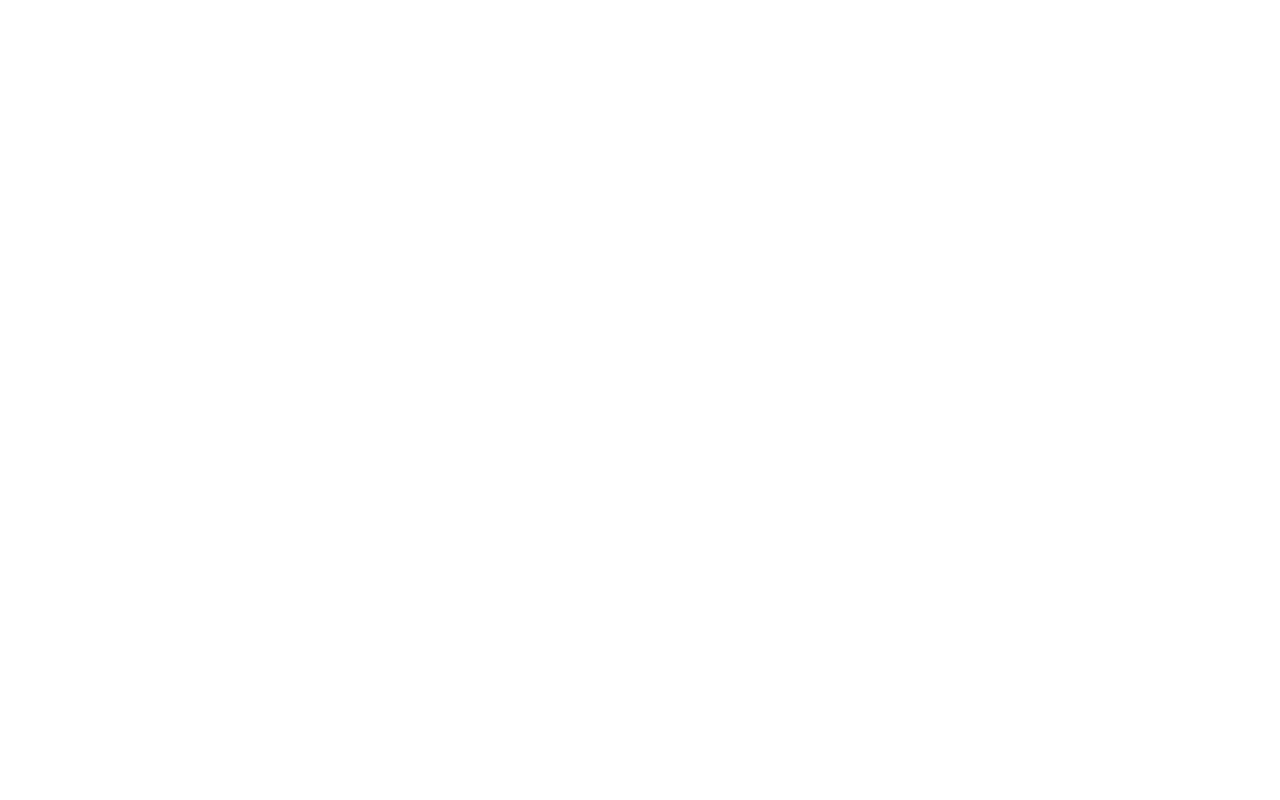
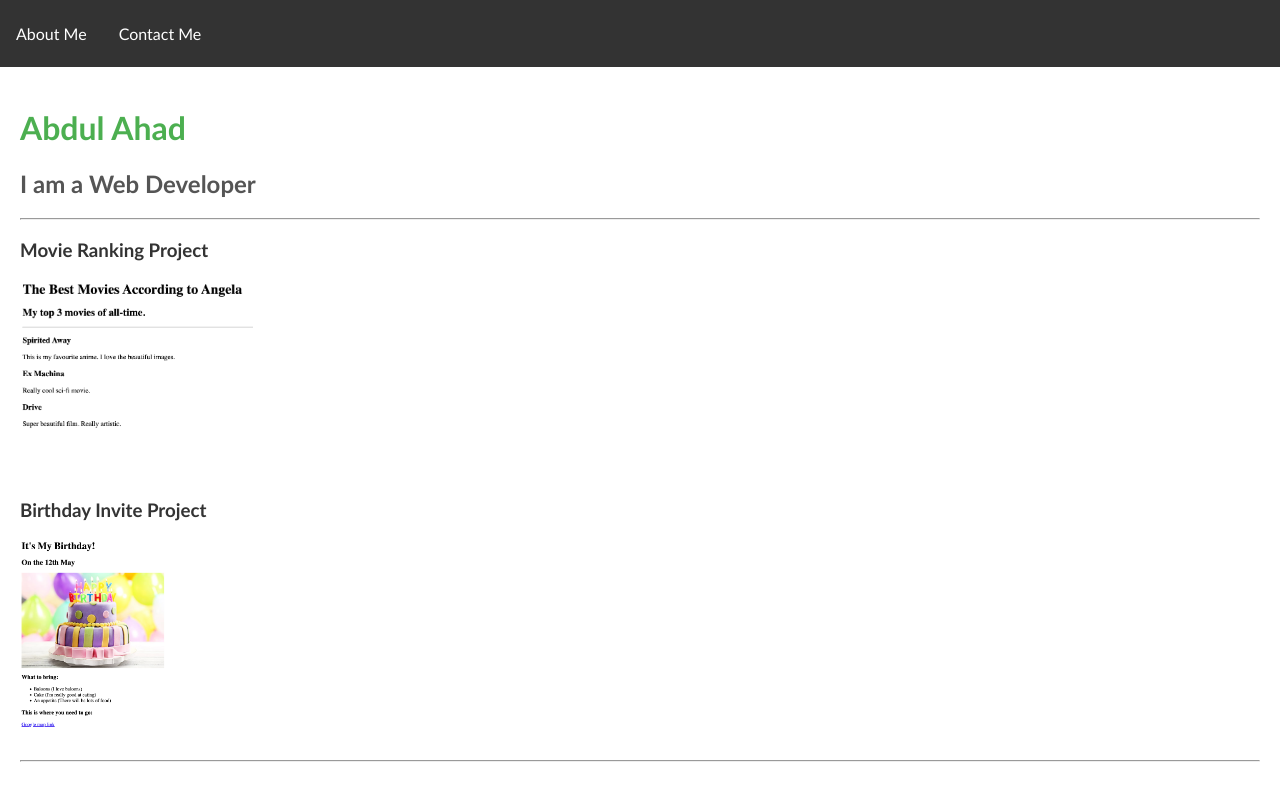
Before and after one commit to abdulahad086/html-portfolio, a plain HTML site: page index.html in a window 1280 px wide. Drawn offline with Linux system fonts and the light colour scheme.

Commit message:
Add files via upload

```diff
--- a/index.html
+++ b/index.html
@@ -1,15 +1,31 @@
-<!-- TODO 1: Create the HTML Boilerplate -->
+<!DOCTYPE html>
+<html lang="en">
+<head>
+    <meta charset="UTF-8">
+    <title>My Portfolio</title>
+</head>
+<body style="font-family: 'Gill Sans', 'Gill Sans MT', Calibri, 'Trebuchet MS', sans-serif, sans-serif; margin: 0; padding: 0;">
 
-<!-- TODO 2: Add Your previous projects' HTML into the public folder -->
+    <!-- Navigation Bar -->
+    <div style="background-color: #333; overflow: hidden; padding: 10px 0;">
+        <a href="./public/about.html" style="float: left; color: rgb(255, 255, 255); text-align: center; padding: 14px 16px; text-decoration: none;">About Me</a>
+        <a href="./public/contact.html" style="float: left; color: white; text-align: center; padding: 14px 16px; text-decoration: none;">Contact Me</a>
+    </div>
 
-<!-- TODO 3: Take screenshots of your project previews and add the images to the images folder -->
-
-<!-- TODO 4: Add titles/subtitles etc. -->
-
-<!-- TODO 5: Add a link to the project pages -->
-
-<!-- TODO 6: Add images to show the project previews
-HINT for TODO 6: You can use the height attribute set to 200 to make the image smaller:
-https://developer.mozilla.org/en-US/docs/Web/HTML/Element/img#attr-height -->
-
-<!-- TODO 7: Add the Contact Me and About Me page links -->
+    <!-- Main Content -->
+    <div style="padding: 20px;">
+        <h1 style="color: #4CAF50;">Abdul Ahad</h1>
+        <h2 style="color: #555;">I am a Web Developer</h2>
+        <hr/>
+        <div style="margin-bottom: 20px;">
+            <h3><a href="./public/movie-ranking.html" draggable="true" style="text-decoration: none; color: #333;">Movie Ranking Project</a></h3>
+            <img src="./public/movie.png" alt="Movie Ranking Project" height="200" style="display: block; margin: 10px 0;">
+        </div>
+        <div style="margin-bottom: 20px;">
+            <h3><a href="./public/birthday-invite.html" style="text-decoration: none; color: #333;">Birthday Invite Project</a></h3>
+            <img src="./public/bday.png" alt="Birthday Invite Project" height="200" style="display: block; margin: 10px 0;">
+        </div>
+        <hr/>
+    </div>
+</body>
+</html>
```
